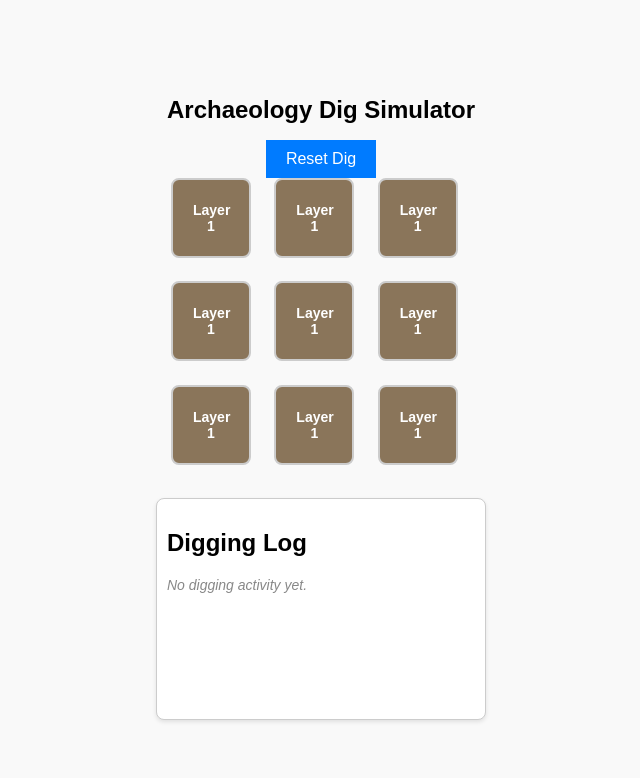
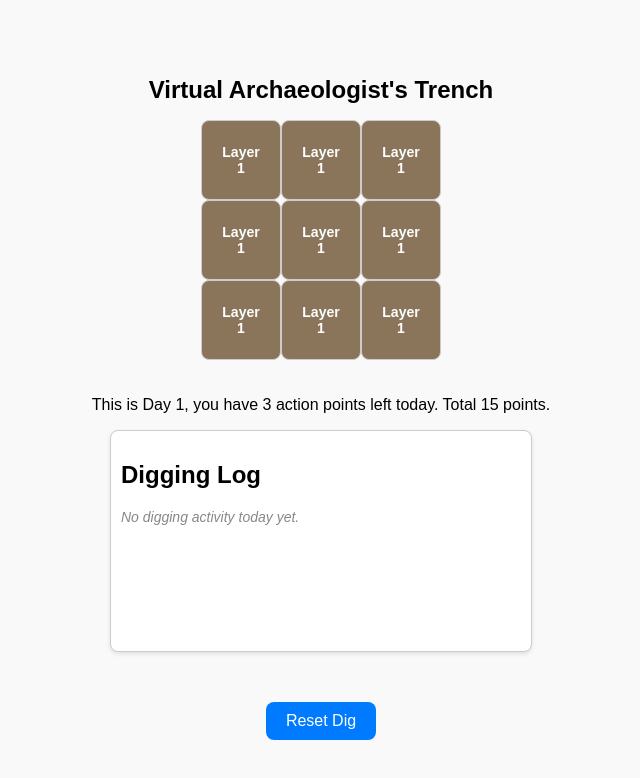
Before and after one commit to Lukas-Liu/archaeology-dig, a React (Create React App) app: page / in a window 1280 px wide. Shown: the top 778 px of the page, without its empty margins (319-959 px from the left). Built offline with nearby package versions, Linux system fonts and the light colour scheme.

Commit message:
Updated action points. Made minor revisions to UI.

```diff
--- a/src/App.css
+++ b/src/App.css
@@ -34,11 +34,10 @@ body {
 
 /* Digging Area */
 .dig-area {
-  width: 300px;
-  height: 300px;
   display: grid;
-  grid-template-columns: repeat(3, 1fr);
-  gap: 10px;
+  grid-template-columns: repeat(3, 1fr); /* 3 columns for a 3x3 grid */
+  width: 240px; /* 3 cells at 80px width each */
+  gap: 0; /* No spacing between cells */
   margin-bottom: 20px;
 }
 
@@ -46,16 +45,17 @@ body {
 .dig-button {
   width: 80px;
   height: 80px;
-  border: 2px solid #cccccc;
-  border-radius: 8px;
+  border: 1px solid #cccccc;
   font-size: 14px;
   font-weight: bold;
   cursor: pointer;
-  transition: background-color 0.3s ease, transform 0.2s ease;
+  background-color: #ffffff; /* Default white background */
+  transition: background-color 0.3s ease; /* Smooth color transitions */
 }
 
+/* Remove hover enlarge effect */
 .dig-button:hover {
-  transform: scale(1.05);
+  background-color: #f0f0f0; /* Slight color change on hover */
 }
 
 /* Layer Colors */
@@ -64,7 +64,7 @@ body {
 }
 
 .layer-1:hover {
-  background-color: #7c694f; /* slightly darker tan on hover */
+  background-color: #7c694f; /* Slightly darker tan on hover */
 }
 
 .layer-2 {
@@ -118,10 +118,20 @@ body {
 }
 
 /* Reset Button */
+.reset-container {
+  margin-top: 50px; /* Add extra spacing to separate from the log container */
+}
+
 button {
   padding: 10px 20px;
   background-color: #007bff;
   color: white;
   border: none;
   font-size: 16px;
+  border-radius: 8px;
+  cursor: pointer;
 }
+
+button:hover {
+  background-color: #0056b3;
+}
--- a/src/App.js
+++ b/src/App.js
@@ -1,5 +1,5 @@
 import React, { useState } from "react";
-import './App.css'; // Import the updated CSS file
+import "./App.css"; // Import the updated CSS file
 
 function ArchaeologyDig() {
   // Define the 3x3x3 tensor with the provided structure
@@ -36,8 +36,13 @@ function ArchaeologyDig() {
   // State to store logs for discovered artifacts
   const [logs, setLogs] = useState([]);
 
+  // State to track action points and the day
+  const [actionPoints, setActionPoints] = useState(15); // Total action points (15 points = 5 days × 3 points)
+  const [day, setDay] = useState(1); // Start on day 1
+
   // Handle digging action
   const handleDig = (row, col) => {
+    if (actionPoints > 0) {
       const currentDepth = revealed[row][col]; // How deep we've dug in this column
       if (currentDepth < 3) {
         // Update the revealed state
@@ -51,6 +56,29 @@ function ArchaeologyDig() {
           ? `Congratulations, you have dug out an artifact at [${row}, ${col}]!`
           : `You dug at [${row}, ${col}], but found nothing.`;
         setLogs((prevLogs) => [...prevLogs, newLog]);
+
+        // Deduct action points AFTER a successful digging action
+        const newActionPoints = actionPoints - 1;
+        setActionPoints(newActionPoints);
+
+        // Check if the day has ended (action points modulo 3 == 0)
+        if (newActionPoints > 0 && newActionPoints % 3 === 0) {
+          setDay(day + 1); // Advance to the next day
+          setLogs([]); // Clear the log for the new day
+        }
+      } else {
+        // Log if the cell is already fully dug
+        setLogs((prevLogs) => [
+          ...prevLogs,
+          `This cell at [${row}, ${col}] is already fully dug!`,
+        ]);
+      }
+    } else {
+      // Log if no action points are left
+      setLogs((prevLogs) => [
+        ...prevLogs,
+        "No action points left! Please reset the game to start over.",
+      ]);
     }
   };
 
@@ -58,19 +86,16 @@ function ArchaeologyDig() {
   const handleReset = () => {
     setRevealed(initialRevealedState); // Reset digging progress
     setLogs([]); // Clear the log
+    setActionPoints(15); // Reset action points
+    setDay(1); // Reset the day
   };
+
+  // Calculate remaining action points for the current day
+  const dailyActionPointsLeft = actionPoints % 3 || 3;
 
   return (
     <div className="flex flex-col items-center p-4">
-      <h1 className="text-2xl font-bold mb-4">Archaeology Dig Simulator</h1>
-
-	  {/* Reset Button */}
-      <button
-        onClick={handleReset}
-        className="mt-6 px-4 py-2 bg-blue-500 hover:bg-blue-400 text-white font-bold rounded"
-      >
-        Reset Dig
-      </button>
+      <h1 className="text-2xl font-bold mb-4">Virtual Archaeologist's Trench</h1>
 
       {/* Digging Area */}
       <div className="dig-area">
@@ -98,12 +123,19 @@ function ArchaeologyDig() {
           )}
       </div>
 
+      {/* Daily Status */}
+      <div className="status-container my-4">
+        <p className="text-lg font-semibold">
+          {`This is Day ${day}, you have ${dailyActionPointsLeft} action points left today. Total ${actionPoints} points.`}
+        </p>
+      </div>
+
       {/* Log Area */}
       <div className="log-container my-6">
         <h2 className="text-lg font-semibold mb-2">Digging Log</h2>
         <div>
           {logs.length === 0 ? (
-            <p className="no-logs">No digging activity yet.</p>
+            <p className="no-logs">No digging activity today yet.</p>
           ) : (
             logs.map((log, index) => (
               <p key={index}>{log}</p>
@@ -112,7 +144,15 @@ function ArchaeologyDig() {
         </div>
       </div>
 
-
+      {/* Reset Button */}
+      <div className="reset-container mt-6">
+        <button
+          onClick={handleReset}
+          className="px-4 py-2 bg-red-500 hover:bg-red-400 text-white font-bold rounded"
+        >
+          Reset Dig
+        </button>
+      </div>
     </div>
   );
 }
```
Lines whose indentation alone changed are shown as unchanged.
